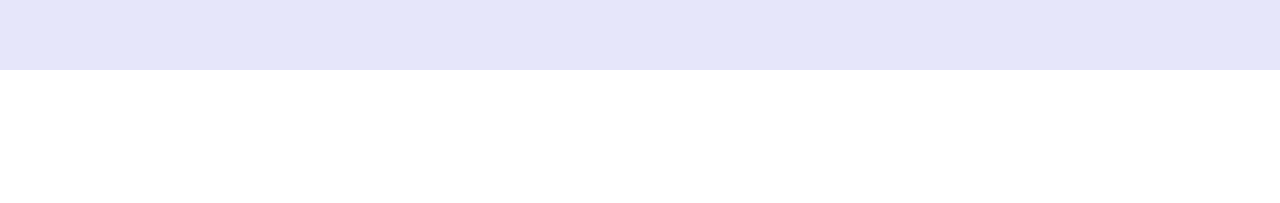
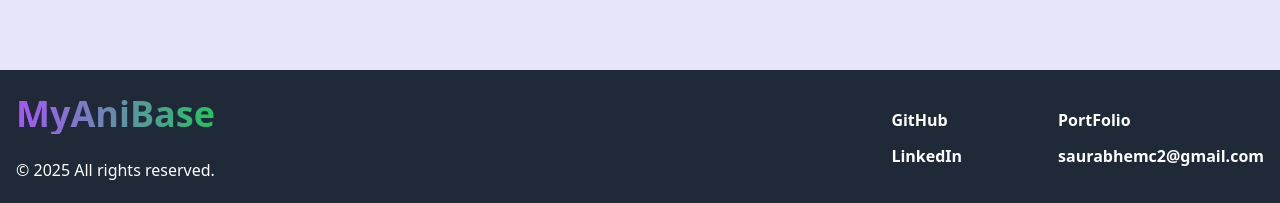
Before and after one commit to sanyam-saurabh/MyAniBase, a React (Create React App) app: page /character/1 in a window 1280 px wide. Shown: the part 730-933 px from the top of the page. Before the commit the page ends 800 px from the top, so only its background shows below. Built offline with nearby package versions, Linux system fonts and the light colour scheme; no server answers.

Commit message:
Added a footer

```diff
--- a/src/App.js
+++ b/src/App.js
@@ -2,6 +2,7 @@ import { BrowserRouter, Routes, Route } from "react-router-dom";
 import AnimeItem from "./components/AnimeItem";
 import Gallery from "./components/Gallery";
 import Homepage from "./components/Homepage";
+import Footer from "./components/Footer";
 
 function App() {
 
@@ -12,6 +13,7 @@ function App() {
         <Route path="/anime/:id" element={<AnimeItem/>} />
         <Route path="/character/:id" element={<Gallery/>} />
       </Routes>
+      <Footer/>
     </BrowserRouter>
   );
 }
--- /dev/null
+++ b/src/components/Footer.jsx
@@ -0,0 +1,46 @@
+const Footer = () => {
+    return (
+
+      <footer className="bg-gray-800 text-white py-6">
+
+        <div className="container mx-auto px-4">
+          <div className="flex flex-col md:flex-row items-center justify-between ">
+
+            <div className="text-center md:text-left">
+
+            <h1 className="text-4xl font-bold text-transparent bg-clip-text bg-gradient-to-r from-purple-500 to-green-500 mb-6">
+              MyAniBase</h1>
+              <p>© {new Date().getFullYear()} All rights reserved.</p>
+            </div>
+
+            <div className="flex space-x-24 mt-4 md:mt-0">
+            <div className="space-y-3">
+            <div className="">
+              <a href="https://github.com/sanyam-saurabh/" className="font-semibold text-white hover:text-blue-500">GitHub</a>
+            </div>
+            <div className="">
+              <a href="https://www.linkedin.com/in/sanyam-saurabh/" className="font-semibold text-white hover:text-blue-500">LinkedIn</a>
+            </div>
+
+
+            </div>
+
+            <div className="space-y-3">
+            <div className="">
+              <a href="https://sanyam-saurabh.github.io/Portfolio/" className=" font-semibold text-white hover:text-blue-500">PortFolio</a>
+            </div>
+            <div className="flex items-center space-x-4">
+              <a href="mailto:saurabhemc2@gmail.com" className="font-semibold text-white hover:text-blue-500">saurabhemc2@gmail.com</a>
+            </div>
+
+
+            </div>
+            </div>
+          </div>
+        </div>
+      </footer>
+    );
+  };
+
+
+export default Footer;
```
